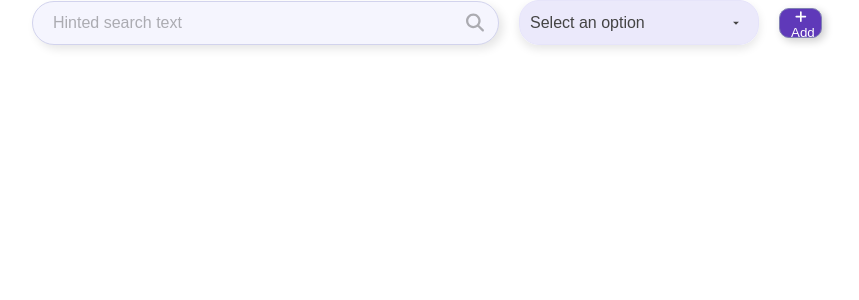
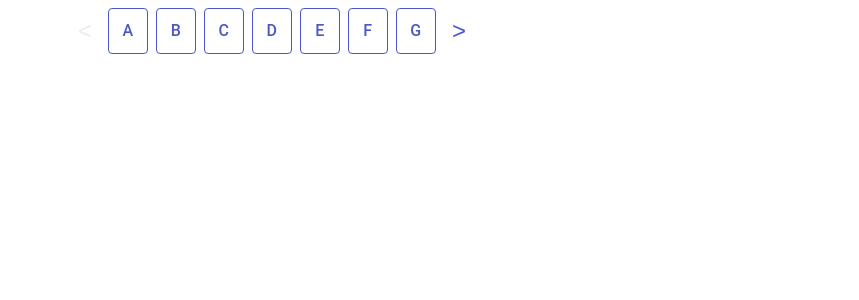
Before and after one commit to aggressiveidea/PFE-PROJECT, a React (Create React App) app: page / in a window 1280 px wide. Shown: the top 300 px of the page, without its empty margins (368-1227 px from the left). Built offline with nearby package versions, Linux system fonts and the light colour scheme.

Commit message:
indexed research

```diff
--- a/src/App.js
+++ b/src/App.js
@@ -1,10 +1,11 @@
 import React from 'react'
 import './App.css'
 import FinalSearch from './components/forSearchPage/FinalSearch'
+import IndexedSearch from './components/forSearchPage/indexedSearch'
 function App() {
   return (
     <div>
-     <FinalSearch></FinalSearch>
+     <IndexedSearch></IndexedSearch>
     </div>
   )
 }
--- a/src/components/forSearchPage/indexedSearch.jsx
+++ b/src/components/forSearchPage/indexedSearch.jsx
@@ -0,0 +1,79 @@
+import React, { useState } from "react";
+import { Button, Stack, IconButton, useMediaQuery } from "@mui/material";
+
+const letters = "ABCDEFGHIJKLMNOPQRSTUVWXYZ".split("");
+
+function AlphabetPagination() {
+  const isMobile = useMediaQuery("(max-width:600px)");
+  const ITEMS_PER_PAGE = isMobile ? 4 : 7;
+
+  const [startIndex, setStartIndex] = useState(0);
+
+  const handleNext = () => {
+    if (startIndex + ITEMS_PER_PAGE < letters.length) {
+      setStartIndex(startIndex + ITEMS_PER_PAGE);
+    }
+  };
+
+  const handlePrevious = () => {
+    if (startIndex > 0) {
+      setStartIndex(startIndex - ITEMS_PER_PAGE);
+    }
+  };
+
+  return (
+    <Stack
+      direction="row"
+      spacing={1}
+      justifyContent="center"
+      alignItems="center"
+      sx={{
+        flexWrap: "nowrap",
+        overflowX: "auto",
+        padding: "8px",
+      }}
+    >
+      <IconButton
+        onClick={handlePrevious}
+        disabled={startIndex === 0}
+        sx={{
+          color: "#4C56C8",
+          fontSize: isMobile ? "18px" : "24px",
+          "&:disabled": { opacity: 0.3 }
+        }}
+      >
+        {"<"}
+      </IconButton>
+      {letters.slice(startIndex, startIndex + ITEMS_PER_PAGE).map((letter) => (
+        <Button
+          key={letter}
+          variant="outlined"
+          sx={{
+            minWidth: isMobile ? "30px" : "40px",
+            fontSize: isMobile ? "12px" : "16px",
+            padding: isMobile ? "5px" : "8px",
+            color: "#4C56C8",
+            borderColor: "#4C56C8",
+            "&:hover": { backgroundColor: "#4C56C8", color: "#fff" },
+          }}
+        >
+          {letter}
+        </Button>
+      ))}
+
+      <IconButton
+        onClick={handleNext}
+        disabled={startIndex + ITEMS_PER_PAGE >= letters.length}
+        sx={{
+          color: "#4C56C8",
+          fontSize: isMobile ? "18px" : "24px",
+          "&:disabled": { opacity: 0.3 }
+        }}
+      >
+        {">"}
+      </IconButton>
+    </Stack>
+  );
+}
+
+export default AlphabetPagination;
```
Also changed, not shown: 1 other file (tests, documents, lock files or other folders).
